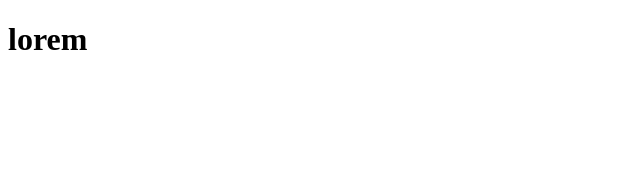
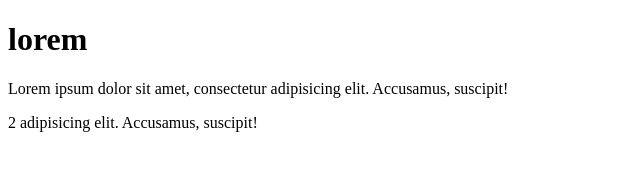
Before and after one commit to SinaverOsmanov/site, a plain HTML site: page index.html in a window 1280 px wide. Shown: the whole page, without its empty margins (0-640 px from the left). Drawn offline with Linux system fonts and the light colour scheme.

Commit message:
second commit

```diff
--- a/index.html
+++ b/index.html
@@ -6,5 +6,7 @@
 </head>
 <body>
 	<h1>lorem</h1>
+	<p>Lorem ipsum dolor sit amet, consectetur adipisicing elit. Accusamus, suscipit!</p>
+	<p>2 adipisicing elit. Accusamus, suscipit!</p>
 </body>
 </html>
```
